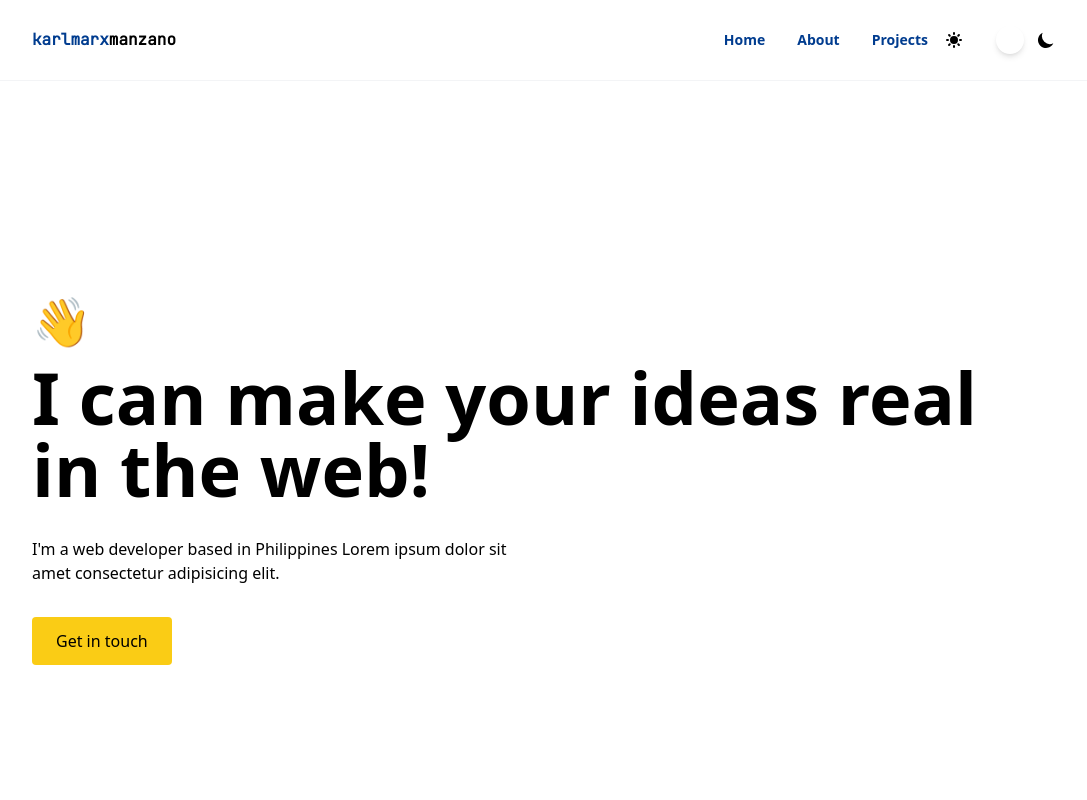
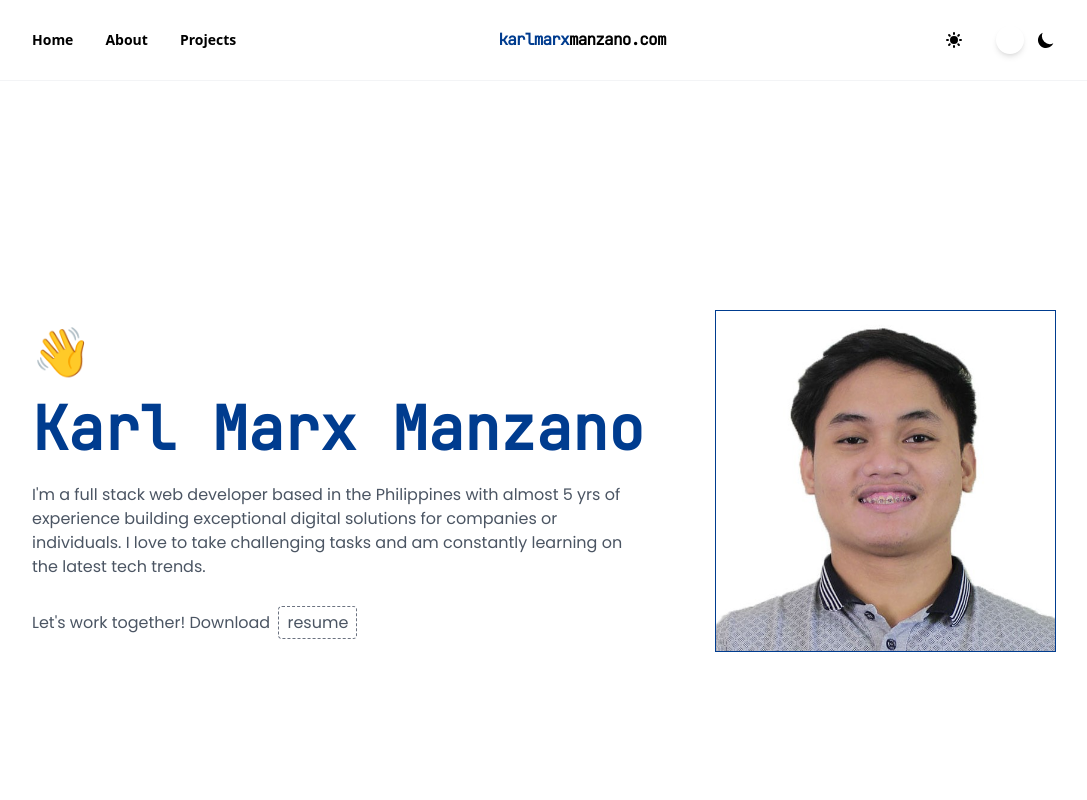
Before and after one commit to karlmarxmanzano/my-portfolio-v2, a Nuxt app: page / in a window 1280 px wide. Shown: the top 800 px of the page, without its empty margins (96-1183 px from the left). Built offline with nearby package versions, Linux system fonts and the light colour scheme.

Commit message:
Add hero section

```diff
--- a/components/AppFooter.vue
+++ b/components/AppFooter.vue
@@ -1,9 +1,7 @@
 <template>
   <div class="container px-6 py-16 mx-auto sm:px-0 sm:max-w-sm md:max-w-2xl lg:max-w-4xl xl:max-w-5xl">
-    <div class="flex items-center">
-      <div>
-        <IconLogo />
-      </div>
+    <div class="flex items-center justify-between">
+      <IconLogo />
 
       <Nav>
         <NavItem>
--- a/components/AppHeader.vue
+++ b/components/AppHeader.vue
@@ -1,16 +1,16 @@
 <template>
   <div class="py-6 border-b border-gray-100">
     <div class="container px-6 mx-auto sm:px-0 sm:max-w-sm md:max-w-2xl lg:max-w-4xl xl:max-w-5xl">
-      <div class="flex items-center">
-        <IconLogo />
-
+      <div class="flex items-center justify-between">
         <Nav>
           <NavItem>Home</NavItem>
           <NavItem>About</NavItem>
           <NavItem>Projects</NavItem>
         </Nav>
 
-        <div class="flex ml-4">
+        <IconLogo />
+
+        <div class="flex items-center ml-4 gap-x-4">
           <DarkSwitch />
         </div>
       </div>
--- a/components/Icon/Logo.vue
+++ b/components/Icon/Logo.vue
@@ -1,5 +1,5 @@
 <template>
-  <div class="font-bold font-primary">
-    <span class="primary-color">karlmarx</span>manzano
+  <div class="font-bold tracking-tighter font-primary">
+    <span class="primary-color">karlmarx</span>manzano.com
   </div>
 </template>
--- a/components/Nav/Index.vue
+++ b/components/Nav/Index.vue
@@ -1,5 +1,5 @@
 <template>
-  <ul class="flex-1 justify-end text-sm font-semibold flex-col absolute top-10 -right-4 hidden border border-gray-100 xl:!border-0 xl:!flex bg-white shadow-lg xl:!shadow-none xl:!visible xl:bg-transparent xl:static xl:flex-row xl:items-center xl:space-x-8 xl:space-y-0 z-50">
+  <ul class="text-sm font-semibold flex-col absolute top-10 -right-4 hidden border border-gray-100 xl:!border-0 xl:!flex bg-white shadow-lg xl:!shadow-none xl:!visible xl:bg-transparent xl:static xl:flex-row xl:items-center xl:space-x-8 xl:space-y-0 z-50">
     <slot />
   </ul>
 </template>
--- a/components/Nav/Item.vue
+++ b/components/Nav/Item.vue
@@ -1,5 +1,5 @@
 <template>
-  <li class="block py-3 pl-5 pr-32 xl:p-0 hover:primary-color primary-color">
+  <li class="block py-3 pl-5 pr-32 cursor-pointer xl:p-0 hover:!primary-color">
     <slot />
   </li>
 </template>
--- a/components/NavItem.vue
+++ /dev/null
@@ -1,7 +0,0 @@
-<template>
-  <div>
-    <p class="text-sm font-semibold tracking-wide xl:text-base text-light-light">
-      <slot></slot>
-    </p>
-  </div>
-</template>
--- a/pages/Index.vue
+++ b/pages/Index.vue
@@ -1,18 +1,26 @@
 <template>
   <div>
-    <div class="flex flex-col justify-center px-6 mx-auto sm:px-0 sm:max-w-sm md:max-w-2xl lg:max-w-4xl xl:max-w-5xl">
-      <div class="relative flex flex-col justify-center min-h-screen">
-        <div class="mb-4 text-4xl lg:text-5xl">👋</div>
+    <div class="">
+      <div class="container grid max-w-5xl grid-cols-3 px-6 mx-auto sm:px-0 h-[800px]">
+        <div class="flex items-center col-span-2">
+          <div class="">
+            <p class="mb-6 text-5xl">👋</p>
 
-        <h1 class="mb-8 text-5xl font-bold sm:text-6xl lg:text-7xl dark:text-blue-100">I can make your ideas real in <br class="block sm:hidden"> <span class="text-primary dark:text-accent">the web!</span></h1>
+            <h1 class="mb-6 text-6xl font-bold font-primary primary-color">Karl Marx Manzano</h1>
 
-        <p class="mb-8 text-sm sm:text-base text-light md:w-6/12 text-break dark:text-light-light">
-          I'm a web developer based in Philippines Lorem ipsum dolor sit amet consectetur adipisicing elit.
-        </p>
+            <p class="mb-8 font-medium text-gray-600 break-words font-secondary max-w-[600px]">
+              I'm a full stack web developer based in the Philippines with almost 5 yrs of experience building exceptional digital solutions for companies or individuals. I love to take challenging tasks and am constantly learning on the latest tech trends.
+            </p>
 
-        <call-to-action :is-rounded="true" class="self-start ">Get in touch</call-to-action>
+            <p class="text-gray-600 font-secondary">
+              Let's work together! <br class="block sm:hidden">Download <a href="#" class="px-2 py-1 ml-1 leading-10 transition-all border border-gray-500 border-dashed rounded cursor-pointer text-primary border-primary-light sm:leading-normal hover:bg-primary hover:text-white dark:border-light-light dark:text-light-light dark:hover:bg-light-light dark:hover:text-night-dark">resume</a>
+            </p>
+          </div>
+        </div>
 
-
+        <div class="flex items-center justify-end cols-span-1">
+          <img class="border border-[#003C8F] w-full h-auto" src="~/assets/images/karl.jpg" alt="Karl Marx Manzano">
+        </div>
       </div>
     </div>
 
@@ -47,3 +55,18 @@
     </app-section>
   </div>
 </template>
+
+<style>
+  .img {
+    animation: morph 8s ease-in-out infinite;
+    background-position: 50%;
+    background-repeat: no-repeat;
+    background-size: cover;
+    border: 3px solid #2d2e32;
+    border-radius: 60% 40% 30% 70%/60% 30% 70% 40%;
+    height: 35rem;
+    position: relative;
+    transition: all 1s ease-in-out;
+    width: 35rem;
+  }
+</style>
```
Also changed, not shown: assets/images/karl.jpg (added).
